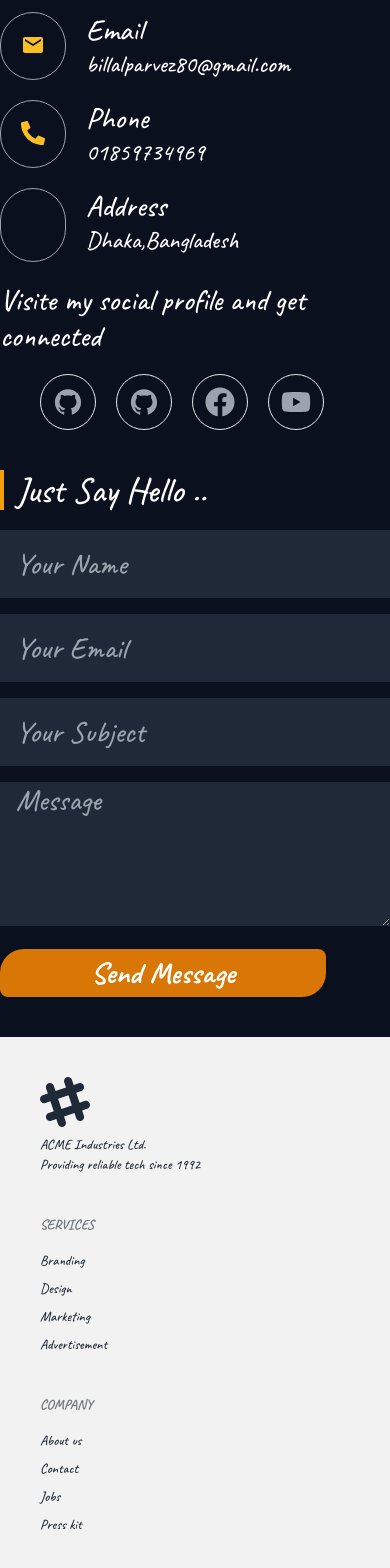
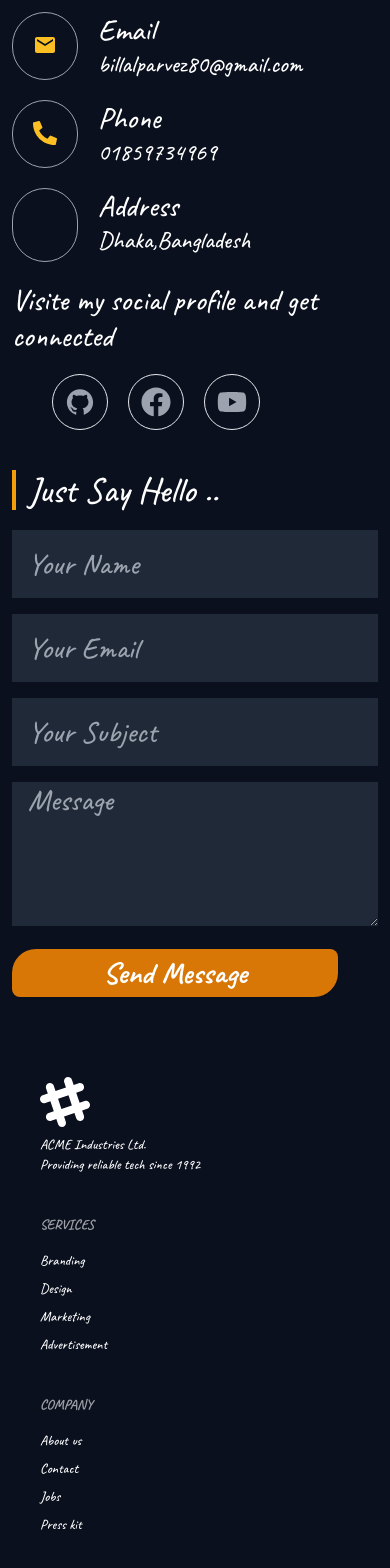
Before and after one commit to Billalparvez/my-portfolio, a React (Vite) app: page /contactMe in a window 390 px wide. Shown: the part 420-1988 px from the top of the page. Built offline with nearby package versions, Linux system fonts and the light colour scheme; some icons are missing.

Commit message:
alhamdulillah

```diff
--- a/index.html
+++ b/index.html
@@ -8,10 +8,14 @@
     <style>
       @import url('https://fonts.googleapis.com/css2?family=Caveat:wght@500;600;700&display=swap');
     </style>
-
+      <link rel="stylesheet" href="https://unpkg.com/aos@next/dist/aos.css" />
   </head>
   <body>
     <div id="root"></div>
     <script type="module" src="/src/main.jsx"></script>
+    <script src="https://unpkg.com/aos@next/dist/aos.js"></script>
+    <script>
+      AOS.init();
+    </script>
   </body>
 </html>
--- a/package.json
+++ b/package.json
@@ -11,6 +11,7 @@
   },
   "dependencies": {
     "@egjs/react-flicking": "^4.11.2",
+    "aos": "^3.0.0-beta.6",
     "react": "^18.2.0",
     "react-dom": "^18.2.0",
     "react-hook-form": "^7.49.0",
--- a/src/Pages/Home/Bannar/Bannar.jsx
+++ b/src/Pages/Home/Bannar/Bannar.jsx
@@ -1,10 +1,10 @@
 
 const Bannar = () => {
     return (
-        <div className="hero min-h-screen mb-10 hover:" style={{ backgroundImage: 'url(https://i.postimg.cc/50YpP0VL/water-droplets-body-water.jpg)' }}>
+        <div  data-aos="fade-up-right" className="hero min-h-screen mb-10 hover:" style={{ backgroundImage: 'url(https://i.postimg.cc/50YpP0VL/water-droplets-body-water.jpg)' }}>
             <div className="hero-overlay bg-opacity-60"></div>
             <div className="hero-content text-center text-neutral-content">
-                <div className="space-y-3">
+                <div data-aos="fade-down" className="space-y-3">
                     <div className="flex justify-center ">
                         <img className="mt-10 md:mt-32 lg:mt-0 w-[150px] h-[150px] md:w-[200px] md:h-[200px] lg:w-[270px] lg:h-[270px] rounded-full border-4  border-solid" src="https://i.postimg.cc/P5QxVVqt/IMG-20230424-WA0007.jpg" alt="" />
                     </div>
--- a/src/Pages/Home/ContactMe/ContactMe.jsx
+++ b/src/Pages/Home/ContactMe/ContactMe.jsx
@@ -27,7 +27,8 @@ const ContactMe = () => {
             <Container>
                 <div className="flex flex-col justify-between md:flex-row gap-10 my-10">
                     {/* left side */}
-                    <div className="flex-1 space-y-5 ">
+                    <div data-aos="fade-up"
+                        data-aos-duration="3000" className="px-3 md:px-0 flex-1 space-y-5 ">
                         <h1 className="text-4xl border-l-4  border-amber-500"><span className="ml-2">Contact Info</span></h1>
                         <p className="text-2xl text-gray-400">Lorem ipsum dolor sit amet, consectetur adipiscing elit. Nunc ligula nulla tincidunt id faucibus sed suscipit feugiat.</p><br />
                         <div className="flex gap-5">
@@ -55,7 +56,7 @@ const ContactMe = () => {
                         </div>
                         <h1 className="text-3xl hover:text-amber-400">Visite my social profile and get connected</h1>
                         <div className="flex px-10 gap-5 text-3xl mt-3">
-                            <a href="https://davis-html.netlify.app/index3" className="  border p-3 rounded-full hover:text-amber-400 text-gray-400"><AiFillGithub></AiFillGithub></a>
+
                             <a href="https://github.com/Billalparvez" className="border p-3 rounded-full hover:text-amber-400 text-gray-400"><AiFillGithub></AiFillGithub></a>
                             <a href="https://web.facebook.com/ac.abcd.a908/" className="hover:text-amber-400 border p-3 rounded-full text-gray-400"><FaFacebook /></a>
                             <a href="https://www.youtube.com/channel/UCb8AIlttTZBfamx1Ab-nefQ" className="hover:text-amber-400 border p-3 rounded-full text-gray-400 "><FaYoutube /></a>
@@ -63,7 +64,9 @@ const ContactMe = () => {
 
                     </div>
                     {/* right side */}
-                    <div className="flex-1">
+                    <div data-aos="fade-down"
+                        data-aos-easing="linear"
+                        data-aos-duration="1500" className="flex-1 px-3 md:px-0">
                         <h1 className="text-4xl border-l-4 mb-2 border-amber-500"><span className="ml-3">Just Say Hello ..</span></h1>
 
                         <form onSubmit={handleSubmit(onSubmit)} className="space-y-4 mt-5">
@@ -73,7 +76,7 @@ const ContactMe = () => {
                             <input className=" w-full p-4 text-3xl outline-amber-500 bg-gray-800" placeholder="Your Subject" {...register("subject", { required: true })} />
                             <textarea className="w-full px-4 text-3xl outline-black bg-gray-800" name="message" placeholder="Message" id="" cols="" rows="4"{...register("message", { required: true })}></textarea> <br />
 
-                            <input className="btn text-white  bg-amber-600 font-bold text-3xl rounded-tl-3xl rounded-br-3xl hover:bg-orange-600 border-none" type="submit " value="Send Message"/>
+                            <input className="btn text-white  bg-amber-600 font-bold text-3xl rounded-tl-3xl rounded-br-3xl hover:bg-orange-600 border-none" type="submit " value="Send Message" />
 
                         </form>
                     </div>
--- a/src/Pages/Home/Home.jsx
+++ b/src/Pages/Home/Home.jsx
@@ -1,10 +1,11 @@
 
 
-
+// violet-minute.surge.sh
 import About from "./About/About";
 import Bannar from "./Bannar/Bannar";
 import ContactMe from "./ContactMe/ContactMe";
 import Projects from "./Projects/Projects";
+import Resume from "./Resume/Resume";
 import Skills from "./Skills/Skills";
 const Home = () => {
     return (
@@ -13,6 +14,7 @@ const Home = () => {
             <About></About>
             <Skills></Skills>
             <Projects></Projects>
+            <Resume></Resume>
             <ContactMe></ContactMe>
         </div>
     );
--- a/src/Pages/Home/Projects/Projects.jsx
+++ b/src/Pages/Home/Projects/Projects.jsx
@@ -5,7 +5,8 @@ import { Carousel } from 'react-responsive-carousel';
 import Container from '../../../Shard/Container'
 const Projects = () => {
     return (
-        <div>
+        <div data-aos="fade-up"
+        data-aos-anchor-placement="top-center">
             <Container>
                 <div className="max-w-xs mx-auto text-center">
                     <h1 className="text-5xl ">My Projects</h1>
--- /dev/null
+++ b/src/Pages/Home/Resume/Resume.jsx
@@ -0,0 +1,66 @@
+
+import { BsChevronDoubleLeft, BsChevronDoubleRight } from "react-icons/bs";
+import Container from "../../../Shard/Container";
+import { GiSpotedFlower } from "react-icons/gi";
+
+const Resume = () => {
+    return (
+        <div>
+            <div className="max-w-xs mx-auto text-center">
+                <h1 className="text-5xl ">Resume </h1>
+                <div className="divider divider-warning text-6xl text-orange-500"><BsChevronDoubleLeft /><BsChevronDoubleRight /></div>
+            </div>
+            <Container>
+                <div className="flex gap-10 my-10 flex-col md:flex-row">
+                    <div data-aos="zoom-in-right" className="flex-1 px-3 md:px-0">
+                        <h1 className="text-5xl">Experience</h1>
+                        <div className="space-y-2 my-5 text-3xl">
+                            <h1 className="text-amber-500  font-bold text-4xl">Many stores</h1>
+
+                            <div className="flex  gap-3">
+                                <p className="text-amber-400"><GiSpotedFlower /></p><h1> I have not worked in any company so I do not <br /> have experience in the company, but I have worked in many stores.</h1>
+                            </div>
+                            <div className="flex gap-3">
+                            <p className="text-amber-400"><GiSpotedFlower /></p> <p> How to talk to people, how to market a product, etc...</p>
+                            </div>
+                            <div className="flex gap-3">
+                            <p className="text-amber-400"><GiSpotedFlower /></p><p> How to talk to people sincerely</p>
+                            </div>
+                            <div className="flex gap-3">
+                            <p className="text-amber-400"><GiSpotedFlower /></p><p>and A lot of practical experience</p>
+                            </div>
+                        </div>
+                    </div>
+                    <div data-aos="zoom-in-left" className="flex-1 px-3 md:px-0">
+                        <h1 className="text-5xl">Education</h1>
+                        <div className="text-3xl space-y-2 my-5">
+                            <h1 className="text-amber-500 font-bold text-4xl">Bachelor of Business Administration</h1>
+                            <h1>BBA</h1>
+                            <p>2021-2022</p>
+                            <p>National University</p>
+                            <p>Group : Management</p>
+                        </div>
+
+                        <div className="text-3xl space-y-2 my-5">
+                            <h1 className="text-amber-500 font-bold text-4xl">Higher  Secondary Certificate</h1>
+                            <h1>HSC</h1>
+                            <p>2019-2021</p>
+                            <p>Group : Bussiness</p>
+                            <p>Nawyab Foyzunnesa gov.clg</p>
+                        </div>
+                        <div className="text-3xl space-y-2 my-3">
+                            <h1 className="text-amber-500 font-bold text-4xl">Secondary School Certificate</h1>
+                            <h1>SCC</h1>
+                            <p>2019</p>
+                            <p>Group : Bussiness</p>
+                            <p>Harishchar Union Hight School & Collage</p>
+                        </div>
+                    </div>
+
+                </div>
+            </Container>
+        </div>
+    );
+};
+
+export default Resume;
--- a/src/Pages/Home/Skills/Skills.jsx
+++ b/src/Pages/Home/Skills/Skills.jsx
@@ -9,12 +9,12 @@ const Skills = () => {
                 <div className="divider divider-warning text-6xl text-orange-500"><BsChevronDoubleLeft /><BsChevronDoubleRight /></div>
             </div>
             <div className="my-20 flex gap-7 flex-col  md:flex-row p-3 md:p-0 ">
-                <div className="flex-1">
+                <div data-aos="zoom-in-right" className="px-3 md:px-0 flex-1">
                     <h1 className="text-5xl">All the skills that I have in that field of work are mentioned....</h1><br />
                     <p className="text-3xl ">Lorem ipsum dolor sit amet, consetetur sadipscing elitr, sed diam nonumy eirmod tempor invidunt ut labore et dolore magna aliquyam erat, sed diam voluptua. At vero eos et accusam et justo duo dolores.</p> <br /><br />
                     <p className="text-3xl hidden lg:block">Stet clita kasd gubergren, no sea takimata sanctus est Lorem ipsum dolor sit amet. Lorem ipsum dolor sit amet, consetetur sadipscing elitr, sed diam nonumy eirmod tempor invidunt.</p>
                 </div>
-                <div className="flex-1 space-y-0">
+                <div data-aos="zoom-in-left" className=" px-3 md:px-0 flex-1 space-y-0">
                     <div className="flex justify-between">
                         <h1>HTML</h1>
                         <p className="text-amber-500">45%</p>
--- a/src/Shard/Footer/Footer.jsx
+++ b/src/Shard/Footer/Footer.jsx
@@ -1,32 +1,34 @@
-
+import Container from "../Container"
 const Footer = () => {
     return (
-        <footer className="footer p-10 bg-base-200 text-base-content">
-            <aside>
+        <Container>
+            <footer className="footer p-10  text-white">
+                <aside data-aos="zoom-out-right">
                     <svg width="50" height="50" viewBox="0 0 24 24" xmlns="http://www.w3.org/2000/svg" fillRule="evenodd" clipRule="evenodd" className="fill-current"><path d="M22.672 15.226l-2.432.811.841 2.515c.33 1.019-.209 2.127-1.23 2.456-1.15.325-2.148-.321-2.463-1.226l-.84-2.518-5.013 1.677.84 2.517c.391 1.203-.434 2.542-1.831 2.542-.88 0-1.601-.564-1.86-1.314l-.842-2.516-2.431.809c-1.135.328-2.145-.317-2.463-1.229-.329-1.018.211-2.127 1.231-2.456l2.432-.809-1.621-4.823-2.432.808c-1.355.384-2.558-.59-2.558-1.839 0-.817.509-1.582 1.327-1.846l2.433-.809-.842-2.515c-.33-1.02.211-2.129 1.232-2.458 1.02-.329 2.13.209 2.461 1.229l.842 2.515 5.011-1.677-.839-2.517c-.403-1.238.484-2.553 1.843-2.553.819 0 1.585.509 1.85 1.326l.841 2.517 2.431-.81c1.02-.33 2.131.211 2.461 1.229.332 1.018-.21 2.126-1.23 2.456l-2.433.809 1.622 4.823 2.433-.809c1.242-.401 2.557.484 2.557 1.838 0 .819-.51 1.583-1.328 1.847m-8.992-6.428l-5.01 1.675 1.619 4.828 5.011-1.674-1.62-4.829z"></path></svg>
                     <p>ACME Industries Ltd.<br />Providing reliable tech since 1992</p>
                 </aside>
-            <nav>
+                <nav  data-aos="fade-up-right">
                     <header className="footer-title">Services</header>
                     <a className="link link-hover">Branding</a>
                     <a className="link link-hover">Design</a>
                     <a className="link link-hover">Marketing</a>
                     <a className="link link-hover">Advertisement</a>
                 </nav>
-            <nav>
+                <nav data-aos="zoom-in-down">
                     <header className="footer-title">Company</header>
-                <a className="link link-hover">About us</a>
-                <a className="link link-hover">Contact</a>
+                    <a href="/about" className="link link-hover">About us</a>
+                    <a href="/contactMe" className="link link-hover">Contact</a>
                     <a className="link link-hover">Jobs</a>
                     <a className="link link-hover">Press kit</a>
                 </nav>
-            <nav>
+                <nav  data-aos="fade-up-left">
                     <header className="footer-title">Legal</header>
                     <a className="link link-hover">Terms of use</a>
                     <a className="link link-hover">Privacy policy</a>
                     <a className="link link-hover">Cookie policy</a>
                 </nav>
             </footer>
+        </Container>
     );
 };
 
```
Also changed, not shown: src/Pages/Home/About/About.jsx (+5 -3 lines), 2 other files (tests, documents, lock files or other folders). Lines whose indentation alone changed are shown as unchanged.
